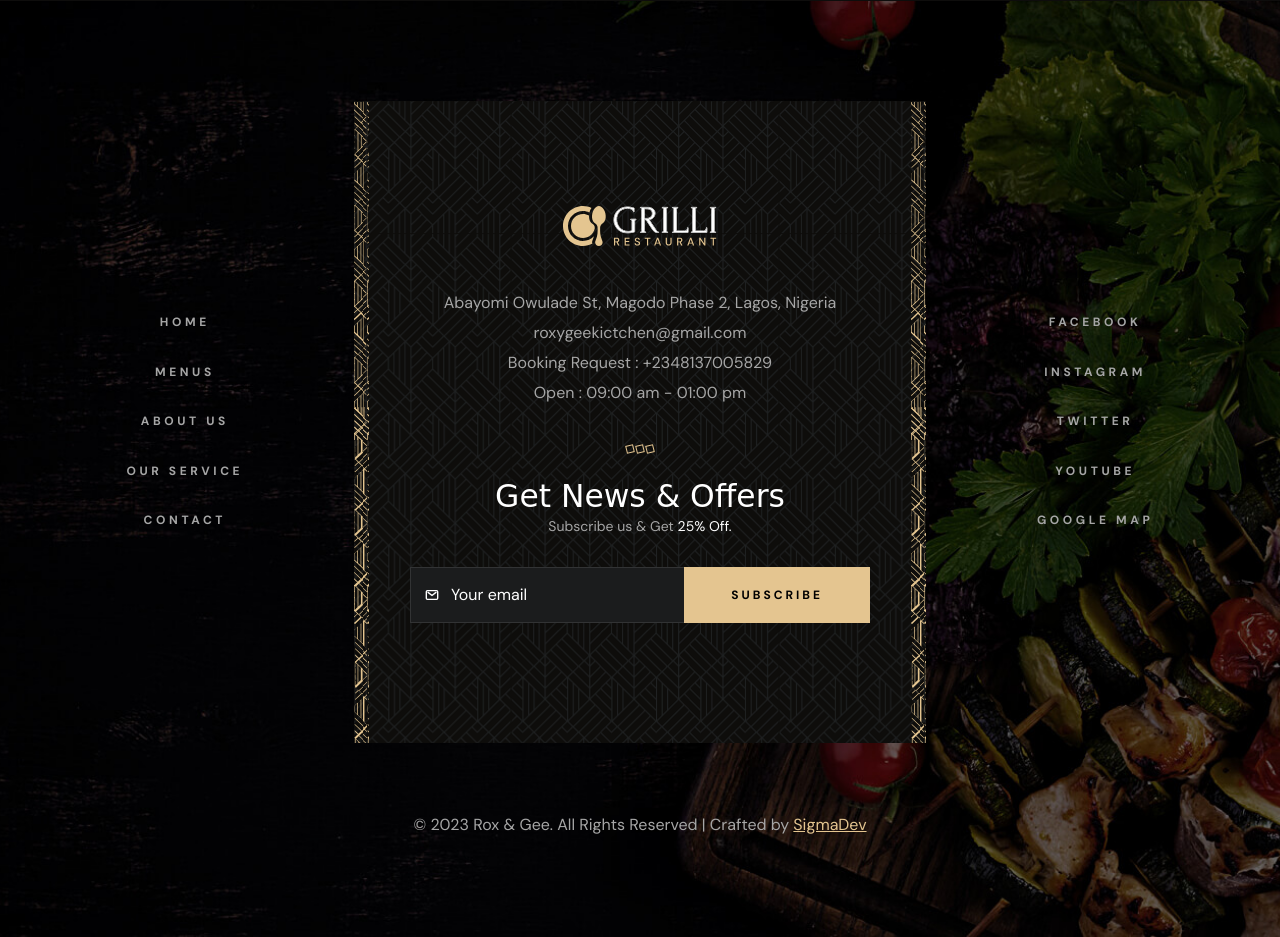
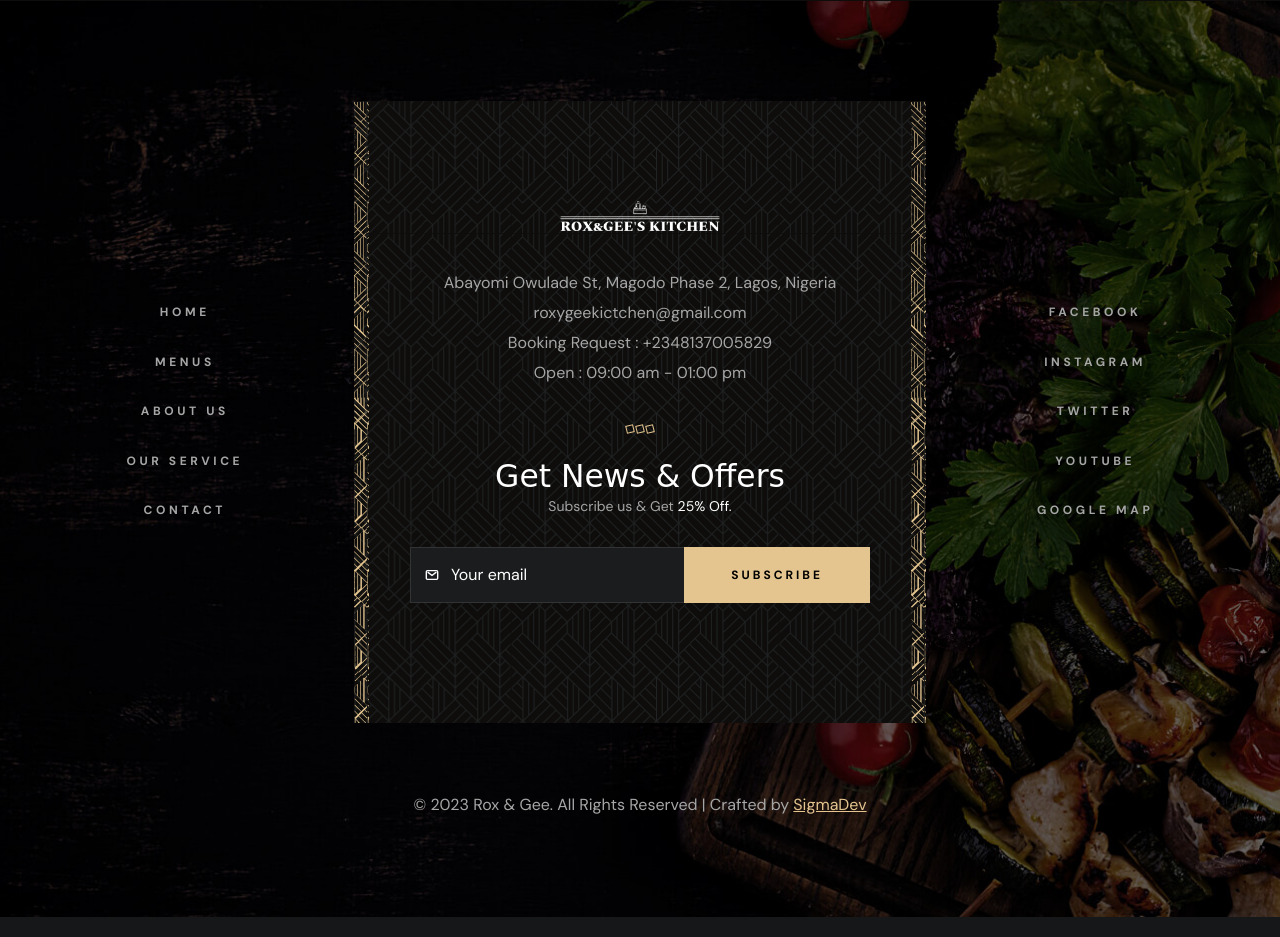
Before and after one commit to Emmanuel0846/roxygee-kitchen, a plain HTML site: page index.html in a window 1280 px wide. Shown: the part 7807-8744 px from the top of the page. Drawn offline with nearby package versions, Linux system fonts and the light colour scheme; a web font is replaced by a local one.

Commit message:
Update index.html

```diff
--- a/index.html
+++ b/index.html
@@ -1094,7 +1094,7 @@
         <div class="footer-brand has-before has-after">
 
           <a href="#" class="logo">
-            <img src="./assets/images/logo.svg" width="160" height="50" loading="lazy" alt="grilli home">
+            <img src="./assets/images/logo-no-background.png" width="160" height="50" loading="lazy" alt="grilli home">
           </a>
 
           <address class="body-4">
```
